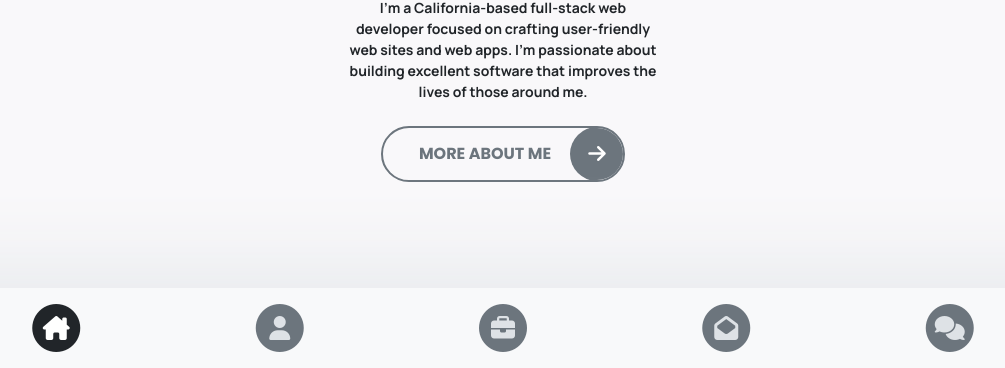
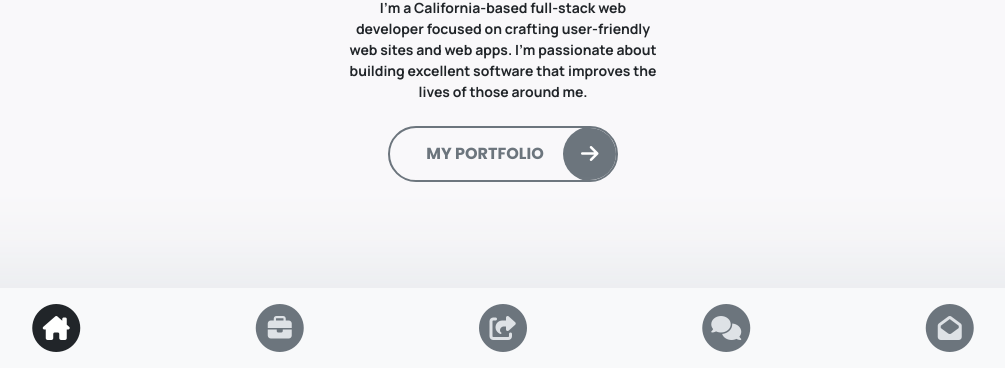
Before and after one commit to kayenp/portfolio-site, a website: page frontend/index.html in a window 1280 px wide. Shown: the part 432-800 px from the top of the page, without its empty margins (137-1142 px from the left). Drawn offline with Linux system fonts and the light colour scheme.

Commit message:
Changed nav layout

```diff
--- a/frontend/index.html
+++ b/frontend/index.html
@@ -30,25 +30,25 @@
 			<div class='img__container'><img class='hero__img' src='https://picsum.photos/224/224' alt='my beautiful face'></div>
 			<h1 class='hero__h1'><span class='hero__span1'>i'm ken poon.</span><span class='hero__span2'>web developer</span></h1>
 			<p class='hero__sub'>I'm a California-based full-stack web developer focused on crafting user-friendly web sites and web apps. I'm passionate about building excellent software that improves the lives of those around me.</p>
-			<button class='hero__btn'><span class='btn__text'>more about me</span><i class="btn__icon fa-solid fa-arrow-right fa-lg"></i></button>
+			<button class='hero__btn'><span class='btn__text'>my portfolio</span><i class="btn__icon fa-solid fa-arrow-right fa-lg"></i></button>
 		</section>
 
 		<nav class='bottom-nav'>
 			<ul class='menu'>
-				<li class='menu__icon current__page'><a href="">
+				<li class='menu__icon current__page'><a href="index.html">
 					<span class='fa-stack small'><i class="fa-solid fa-circle fa-stack-2x"></i><i class=" fa-stack-1x fa-solid fa-house-chimney"></i></span>
 				</a></li>
-				<li class='menu__icon'><a href=''>
-					<span class='fa-stack small'><i class="fa-solid fa-circle fa-stack-2x"></i><i class=" fa-stack-1x fa-solid fa-user"></i></span>
-				</a></li>
-				<li class='menu__icon'><a href=''>
+				<li class='menu__icon'><a href='portfolio.html'>
 					<span class='fa-stack small'><i class="fa-solid fa-circle fa-stack-2x"></i><i class=" fa-stack-1x fa-solid fa-briefcase"></i></span>
 				</a></li>
 				<li class='menu__icon'><a href=''>
-					<span class='fa-stack small'><i class="fa-solid fa-circle fa-stack-2x"></i><i class=" fa-stack-1x fa-solid fa-envelope-open"></i></span>
+					<span class='fa-stack small'><i class="fa-solid fa-circle fa-stack-2x"></i><i class=" fa-stack-1x fa-solid fa-share-from-square"></i></span>
 				</a></li>
 				<li class='menu__icon'><a href=''>
 					<span class='fa-stack small'><i class="fa-solid fa-circle fa-stack-2x"></i><i class=" fa-stack-1x fa-solid fa-comments"></i></span>
+				</a></li>
+				<li class='menu__icon'><a href=''>
+					<span class='fa-stack small'><i class="fa-solid fa-circle fa-stack-2x"></i><i class=" fa-stack-1x fa-solid fa-envelope-open"></i></span>
 				</a></li>
 			</ul>
 		</nav>
```
